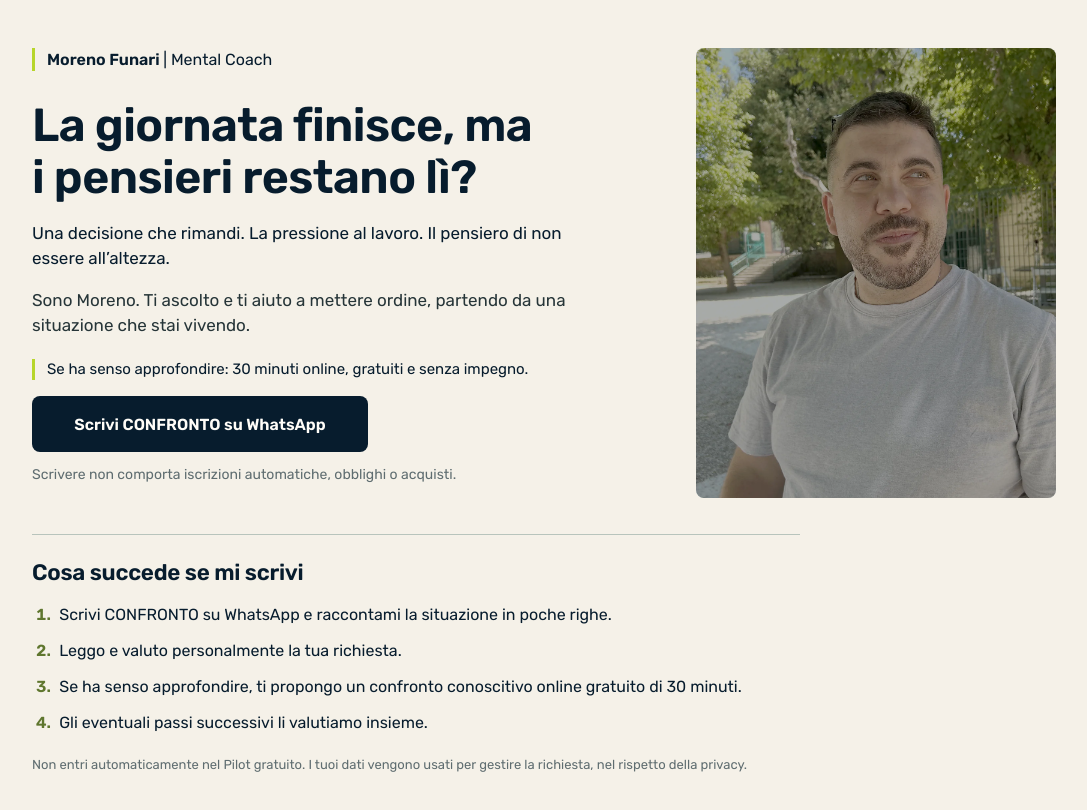
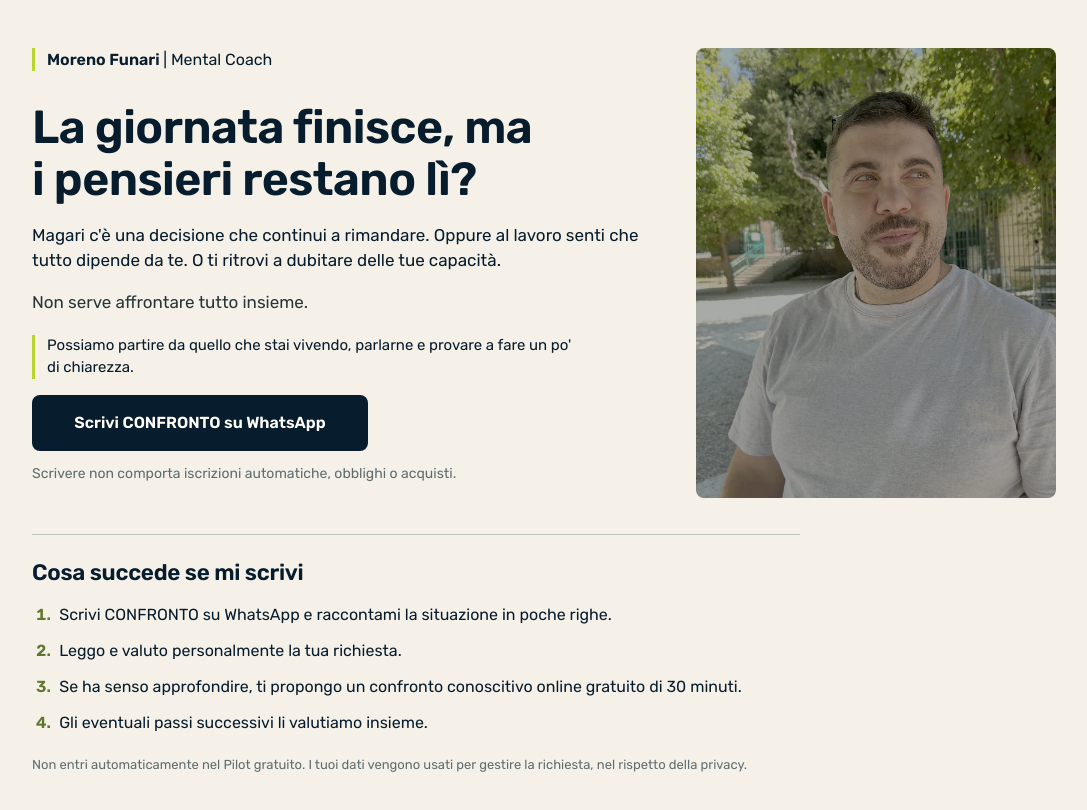
Before and after one commit to MorenoFunari/moreno-funari-website, a Next.js app: page /ads/confronto in a window 1280 px wide. Shown: the top 810 px of the page, without its empty margins (96-1183 px from the left). Built offline with nearby package versions, Linux system fonts and the light colour scheme; no server answers.

Commit message:
fix: apply final approved Ads landing introduction

```diff
--- a/src/app/ads/confronto/page.tsx
+++ b/src/app/ads/confronto/page.tsx
@@ -35,15 +35,15 @@ export default function AdsConfrontoPage() {
           <div className={styles.introduction}>
             <h1 id="confronto-title">La giornata finisce, ma i pensieri restano lì?</h1>
             <p className={styles.subtitle}>
-              Una decisione che rimandi. La pressione al lavoro. Il pensiero di
-              non essere all’altezza.
+              Magari c&apos;è una decisione che continui a rimandare. Oppure al lavoro
+              senti che tutto dipende da te. O ti ritrovi a dubitare delle tue capacità.
             </p>
             <p className={styles.approach}>
-              Sono Moreno. Ti ascolto e ti aiuto a mettere ordine, partendo da
-              una situazione che stai vivendo.
+              Non serve affrontare tutto insieme.
             </p>
             <p className={styles.contactHint}>
-              Se ha senso approfondire: 30 minuti online, gratuiti e senza impegno.
+              Possiamo partire da quello che stai vivendo, parlarne e provare a fare
+              un po&apos; di chiarezza.
             </p>
             <div className={styles.action}>
               <TrackedWhatsAppButton
```
